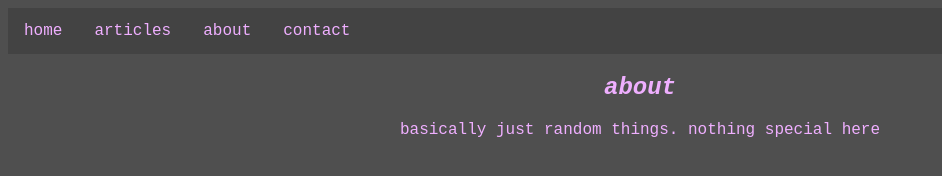
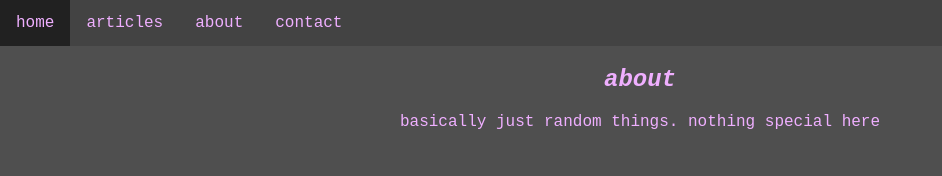
Before and after one commit to lmaopalbol/lmaopalbol.github.io, a plain HTML site: page about.html in a window 1280 px wide. Shown: the whole page, without its empty margins (0-942 px from the left). Drawn offline with Linux system fonts and the light colour scheme.

Commit message:
dude is a goon

```diff
--- a/about.html
+++ b/about.html
@@ -8,6 +8,7 @@
     <style>
       body {
         background-color: #4F4F4F;
+        margin: 0;
       }
       p, h2 {
         color: #EFAFFF;
```
Also changed, not shown: articles/3-2-26 - site opening.html (+1 -0 lines), articles/list.html (+1 -0 lines), contact.html (+1 -0 lines), index.html (+1 -0 lines).
